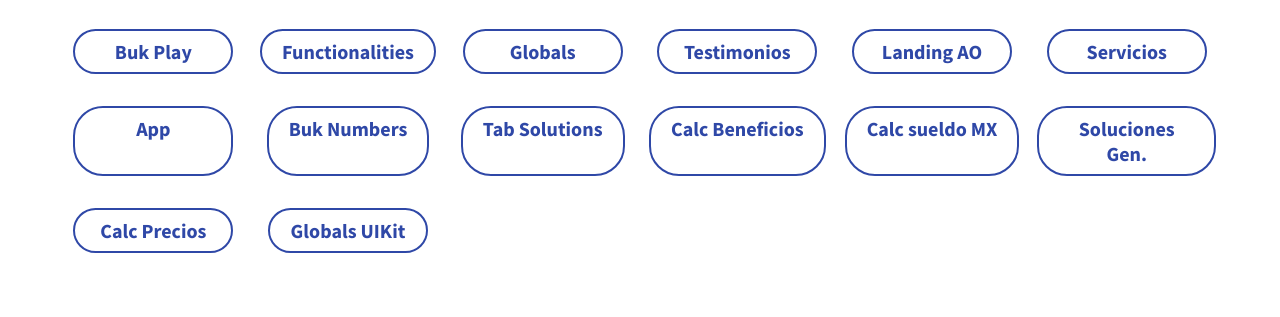
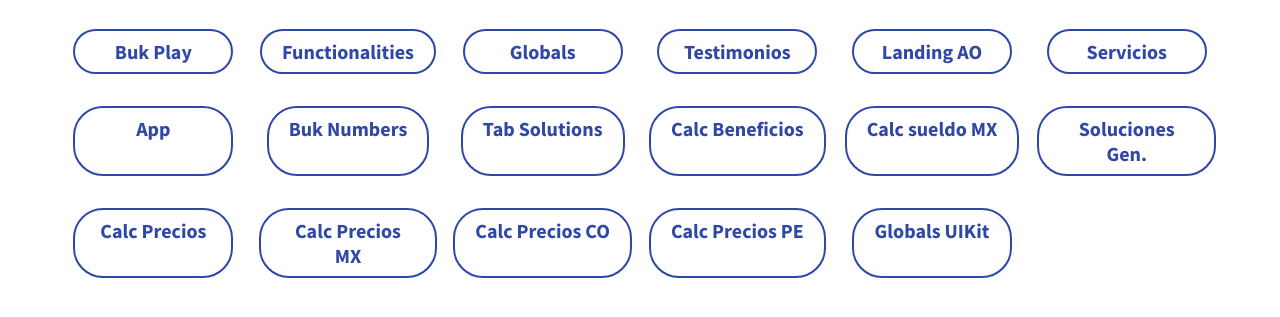
Before and after one commit to Mattcri/buk-components-pages, a website: page index.html in a window 1280 px wide. Shown: the part 143-460 px from the top of the page. Drawn offline with Linux system fonts and the light colour scheme.

Commit message:
Page: null - Feature: add buttons link to calcs prices pages in index hub

```diff
--- a/index.html
+++ b/index.html
@@ -59,6 +59,15 @@
         <a href="./pages/calc-precios-buk.html" class="btn btn--4">Calc Precios</a>
       </div>
       <div class="buk-col buk-col-md-3 buk-col-lg-2 ds-flex jc-center">
+        <a href="./pages/calc-prices-mx.html" class="btn btn--4">Calc Precios MX</a>
+      </div>
+      <div class="buk-col buk-col-md-3 buk-col-lg-2 ds-flex jc-center">
+        <a href="./pages/calc-prices-co.html" class="btn btn--4">Calc Precios CO</a>
+      </div>
+      <div class="buk-col buk-col-md-3 buk-col-lg-2 ds-flex jc-center">
+        <a href="./pages/calc-prices-pe.html" class="btn btn--4">Calc Precios PE</a>
+      </div>
+      <div class="buk-col buk-col-md-3 buk-col-lg-2 ds-flex jc-center">
         <a href="./components/globals-2023.html" class="btn btn--4">Globals UIKit</a>
       </div>
     </div>
```
